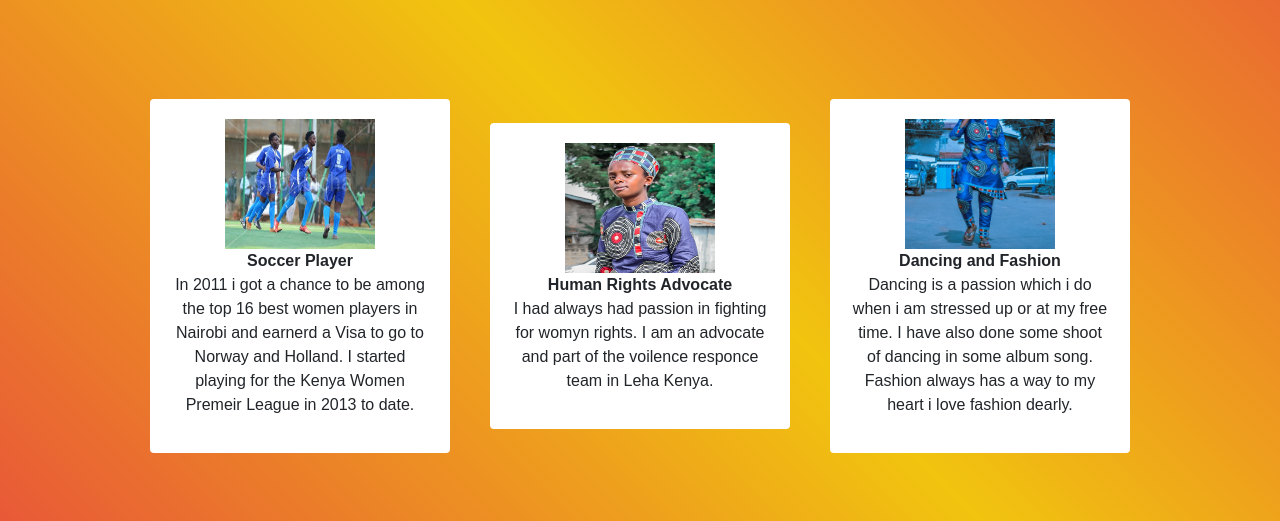
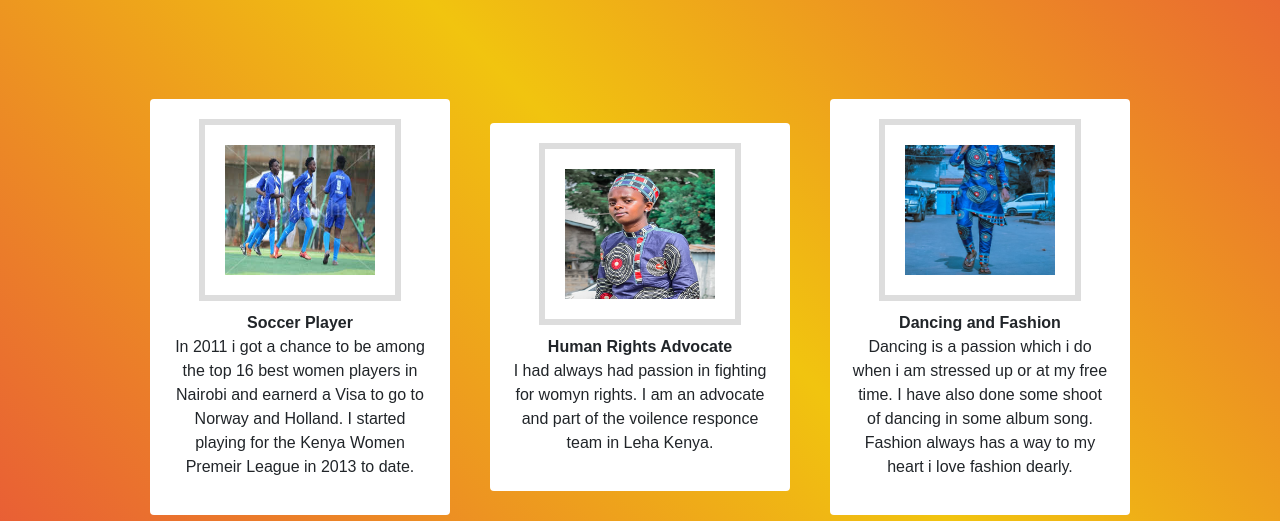
Before and after one commit to Annewangari/Akan-Names, a plain HTML site: page flexbox.html in a window 1280 px wide. Shown: the part 279-800 px from the top of the page. Drawn offline with nearby package versions, Linux system fonts and the light colour scheme.

Commit message:
style image-box of flexbox in style.css

```diff
--- a/css/style.css
+++ b/css/style.css
@@ -109,3 +109,14 @@ body{
     padding: 20px;
   transition: 3s;
   }
+  .img-area{
+    display: flex;
+    justify-content: center;
+    align-items: center;
+    border: 6px solid #ddd;
+    border-block-style: 100%;
+    margin-bottom: 10px;
+    padding: 20px;
+    background-size: cover;
+    background-position: center center;
+  }
```
